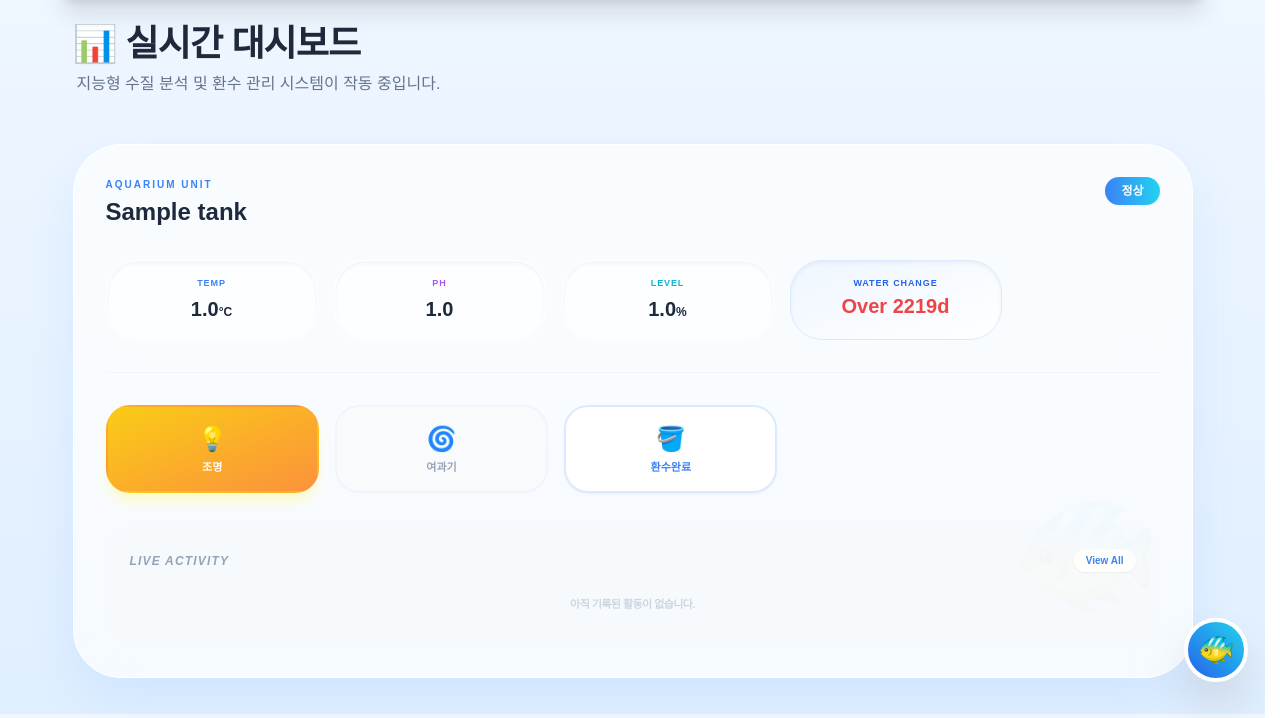
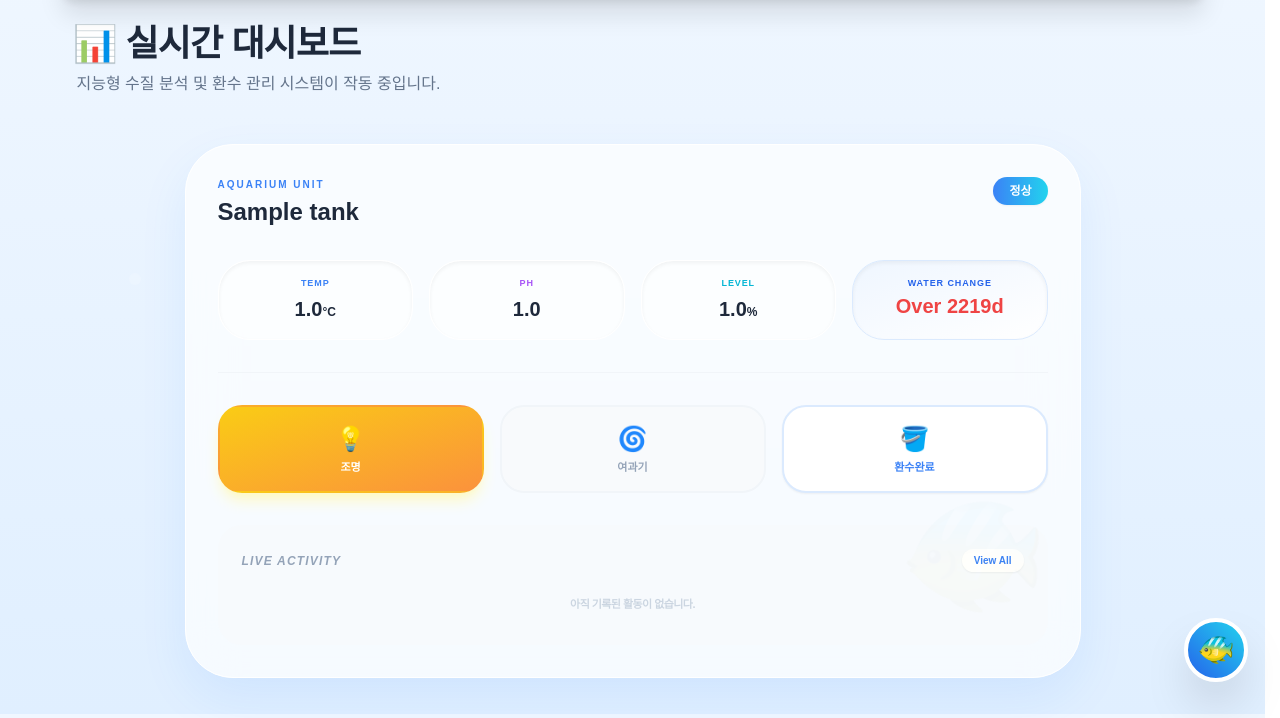
Before and after one commit to rkdwjdwns/aquarium-helper, a Django app: page /monitoring/dashboard/ in a window 1280 px wide. Shown: the part 86-804 px from the top of the page. Run offline with Django 5.2, Linux system fonts and the light colour scheme; a user stored in the database is signed in; tables that the repository leaves empty hold one stand-in row (values such as "Sample post"); data that the repository does not hold is empty; some libraries are stand-ins or nearby versions; some web fonts are replaced.

Commit message:
Design: 어항 1개일 때 대시보드 중앙 정렬 및 너비 최적화

```diff
--- a/templates/monitoring/dashboard.html
+++ b/templates/monitoring/dashboard.html
@@ -6,7 +6,7 @@
     <p class="text-slate-500 font-medium ml-1">지능형 수질 분석 및 환수 관리 시스템이 작동 중입니다.</p>
 </div>
 
-<div class="grid grid-cols-1 {% if tank_data|length > 1 %}lg:grid-cols-2{% endif %} gap-10">
+<div class="grid grid-cols-1 {% if tank_data|length > 1 %}lg:grid-cols-2{% endif %} gap-10 {% if tank_data|length == 1 %}max-w-4xl mx-auto{% endif %}">
     {% for item in tank_data %}
     <div class="group relative bg-white/70 backdrop-blur-xl rounded-[3rem] shadow-[0_20px_50px_rgba(0,119,255,0.08)] border border-white p-8 transition-all hover:shadow-[0_30px_60px_rgba(0,119,255,0.15)] hover:-translate-y-2
         {% if item.status == 'DANGER' %}ring-4 ring-red-500/20 animate-pulse{% elif item.status == 'WARNING' %}ring-4 ring-yellow-400/20{% endif %}">
@@ -34,7 +34,7 @@
         </div>
         {% endif %}
 
-        <div class="grid grid-cols-2 md:grid-cols-4 gap-4 mb-8 {% if tank_data|length == 1 %}max-w-4xl{% endif %}">
+        <div class="grid grid-cols-2 md:grid-cols-4 gap-4 mb-8">
             <div class="bg-white/50 border border-white p-4 rounded-[2rem] text-center shadow-inner transition-transform group-hover:scale-105">
                 <p class="text-[9px] text-blue-500 mb-1 font-black uppercase tracking-widest">Temp</p>
                 <p class="text-xl font-black text-slate-800">{{ item.latest.temperature|default:"--" }}<span class="text-xs">°C</span></p>
@@ -62,7 +62,7 @@
         </div>
 
         <div class="mb-8 border-t border-slate-100 pt-8">
-            <div class="flex gap-4 {% if tank_data|length == 1 %}max-w-2xl{% endif %}">
+            <div class="flex gap-4">
                 <button onclick="controlDevice('{{ item.tank.id }}', 'LIGHT')" id="btn-LIGHT-{{ item.tank.id }}"
                     class="flex-1 py-4 rounded-[1.5rem] border-2 transition-all flex flex-col items-center justify-center
                     {% if item.light_on %}bg-gradient-to-br from-yellow-400 to-orange-400 border-transparent text-white shadow-lg shadow-yellow-100
```
